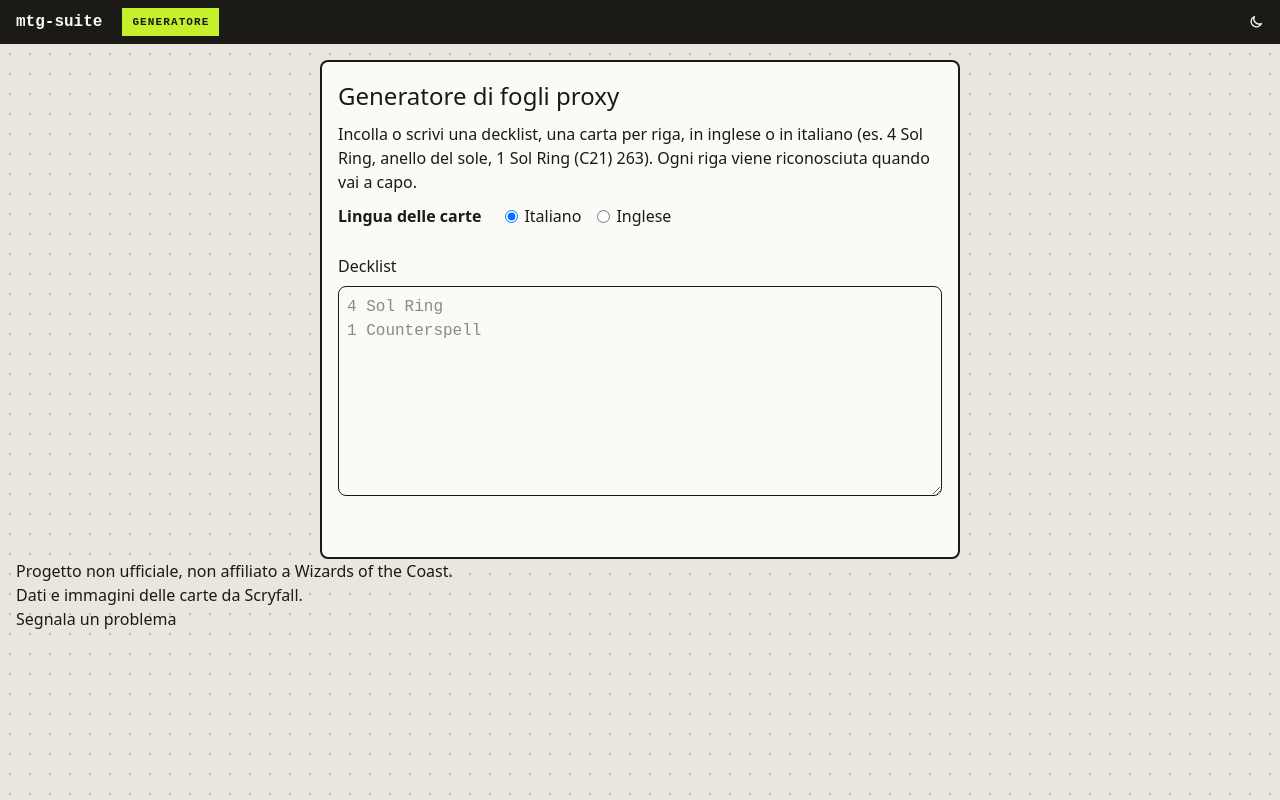
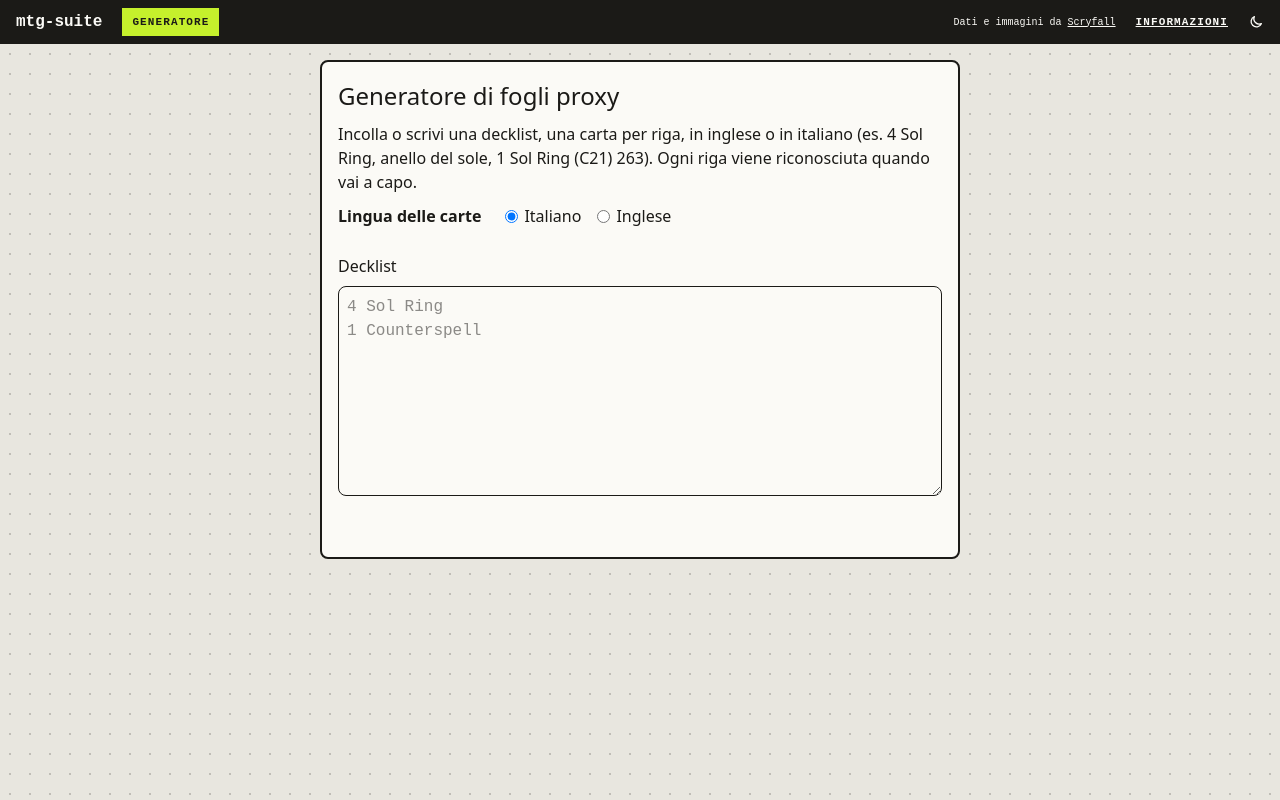
Before and after one commit to mattesalva93/leyline, a React (Vite) app in the folder packages/web/: page /proxy in a window 1280 px wide. Built offline with nearby package versions, Linux system fonts and the light colour scheme.

Commit message:
feat: move the disclaimer and the issue link to "Informazioni", and credit Scryfall in the top bar
The fixed footer is gone; its words are the same in the new dialog.

```diff
--- a/packages/web/src/Footer.tsx
+++ /dev/null
@@ -1,24 +0,0 @@
-import { useTranslation } from 'react-i18next';
-
-const ISSUES_URL = 'https://github.com/mattesalva93/mtg-suite/issues';
-const SCRYFALL_URL = 'https://scryfall.com';
-
-/** Shown on every page: disclaimer, Scryfall credit, issue link. */
-export function Footer() {
-  const { t } = useTranslation();
-  return (
-    <footer className="footer">
-      <p>{t('footer.disclaimer')}</p>
-      <p>
-        <a href={SCRYFALL_URL} target="_blank" rel="noreferrer">
-          {t('footer.scryfall')}
-        </a>
-      </p>
-      <p>
-        <a href={ISSUES_URL} target="_blank" rel="noreferrer">
-          {t('footer.report')}
-        </a>
-      </p>
-    </footer>
-  );
-}
--- a/packages/web/src/GeneratorPage.tsx
+++ b/packages/web/src/GeneratorPage.tsx
@@ -2,7 +2,6 @@ import { CARD_MM } from '@mtg-suite/core';
 import { useState } from 'react';
 import { useTranslation } from 'react-i18next';
 import { DecklistLineItem } from './DecklistLineItem.tsx';
-import { Footer } from './Footer.tsx';
 import { LanguagePicker } from './LanguagePicker.tsx';
 import { LinePanel } from './LinePanel.tsx';
 import { touchIsMainInput } from './pdf-delivery.ts';
@@ -113,7 +112,6 @@ export function GeneratorPage() {
         }
         onClose={() => setPanelLineIndex(null)}
       />
-      <Footer />
     </div>
   );
 }
--- a/packages/web/src/locales/it.json
+++ b/packages/web/src/locales/it.json
@@ -9,10 +9,18 @@
     "areas": "Aree",
     "menu": "Menu",
     "switchToDark": "Passa al tema scuro",
-    "switchToLight": "Passa al tema chiaro"
+    "switchToLight": "Passa al tema chiaro",
+    "scryfallCredit": "Dati e immagini da <scryfall>Scryfall</scryfall>"
   },
   "areas": {
     "generator": "Generatore"
+  },
+  "info": {
+    "title": "Informazioni",
+    "disclaimer": "Progetto non ufficiale, non affiliato a Wizards of the Coast.",
+    "scryfall": "Dati e immagini delle carte da Scryfall.",
+    "report": "Segnala un problema",
+    "close": "Chiudi"
   },
   "lang": {
     "it": "Italiano",
@@ -93,11 +101,6 @@
     "fetchingImages": "Scaricamento delle immagini: {{fetched}} di {{count}}",
     "composingPages": "Composizione delle pagine…"
   },
-  "footer": {
-    "disclaimer": "Progetto non ufficiale, non affiliato a Wizards of the Coast.",
-    "scryfall": "Dati e immagini delle carte da Scryfall.",
-    "report": "Segnala un problema"
-  },
   "printPicker": {
     "title": "Stampe di {{name}}",
     "back": "Indietro",
--- a/packages/web/src/shell/AppShell.tsx
+++ b/packages/web/src/shell/AppShell.tsx
@@ -1,9 +1,15 @@
+import { useState } from 'react';
 import { useTranslation } from 'react-i18next';
 import { Outlet } from 'react-router';
+import { Icon } from '../ui/Icon.tsx';
 import { AreaNav } from './AreaNav.tsx';
+import { InfoDialog } from './InfoDialog.tsx';
 import { PhoneMenu } from './PhoneMenu.tsx';
+import { ScryfallCredit } from './ScryfallCredit.tsx';
 import { ThemeSwitch } from './ThemeSwitch.tsx';
 import { useTheme } from './use-theme.ts';
+
+const MENU_ITEM = 'flex items-center gap-2 rounded-md px-3 py-2.5 text-left';
 
 /** One area of the app, as the shell's navigation links to it. */
 export interface ShellArea {
@@ -18,17 +24,26 @@ export interface ShellArea {
 export function AppShell({ areas }: { readonly areas: readonly ShellArea[] }) {
   const { t } = useTranslation();
   const { theme, switchTheme } = useTheme();
+  const [isInfoOpen, setIsInfoOpen] = useState(false);
   return (
     <div className="flex h-dvh flex-col font-sans">
       <header className="flex h-12 shrink-0 items-center gap-2 bg-chrome px-2 text-chrome-foreground lg:h-11 lg:gap-5 lg:px-4">
         <PhoneMenu areas={areas} className="lg:hidden">
-          {() => (
-            <ThemeSwitch
-              theme={theme}
-              onSwitch={switchTheme}
-              showsWords
-              className="rounded-md px-3 py-2.5 text-left"
-            />
+          {(closeMenu) => (
+            <>
+              <ThemeSwitch theme={theme} onSwitch={switchTheme} showsWords className={MENU_ITEM} />
+              <button
+                type="button"
+                className={MENU_ITEM}
+                onClick={() => {
+                  closeMenu();
+                  setIsInfoOpen(true);
+                }}
+              >
+                <Icon name="info" />
+                {t('info.title')}
+              </button>
+            </>
           )}
         </PhoneMenu>
         <span className="font-mono text-base font-bold">{t('shell.appName')}</span>
@@ -37,7 +52,13 @@ export function AppShell({ areas }: { readonly areas: readonly ShellArea[] }) {
           placement="topBar"
           className="hidden min-w-0 items-center gap-1 lg:flex"
         />
-        <ThemeSwitch theme={theme} onSwitch={switchTheme} className="ml-auto hidden lg:flex" />
+        <ScryfallCredit className="ml-auto" />
+        <InfoDialog
+          isOpen={isInfoOpen}
+          onOpenChange={setIsInfoOpen}
+          triggerClassName="hidden font-mono text-[11px] font-bold tracking-widest uppercase underline lg:block"
+        />
+        <ThemeSwitch theme={theme} onSwitch={switchTheme} className="hidden lg:flex" />
       </header>
       <main className="dot-grid min-h-0 flex-1 overflow-y-auto">
         <Outlet />
--- /dev/null
+++ b/packages/web/src/shell/InfoDialog.tsx
@@ -0,0 +1,45 @@
+import { useTranslation } from 'react-i18next';
+import {
+  CenteredDialogContent,
+  Dialog,
+  DialogClose,
+  DialogTitle,
+  DialogTrigger,
+} from '../ui/Dialog.tsx';
+
+const ISSUES_URL = 'https://github.com/mattesalva93/mtg-suite/issues';
+
+/**
+ * "Informazioni": the disclaimer, the data credit and the link to report a problem, out of the
+ * way of the work. It opens from its button in the top bar, or from wherever `onOpenChange`
+ * is called (the phone menu).
+ */
+export function InfoDialog({
+  isOpen,
+  onOpenChange,
+  triggerClassName,
+}: {
+  readonly isOpen: boolean;
+  readonly onOpenChange: (isOpen: boolean) => void;
+  readonly triggerClassName: string;
+}) {
+  const { t } = useTranslation();
+  return (
+    <Dialog open={isOpen} onOpenChange={onOpenChange}>
+      <DialogTrigger className={triggerClassName}>{t('info.title')}</DialogTrigger>
+      <CenteredDialogContent>
+        <DialogTitle className="mb-2 text-base font-bold">{t('info.title')}</DialogTitle>
+        <p>{t('info.disclaimer')}</p>
+        <p className="mt-2">{t('info.scryfall')}</p>
+        <p className="mt-2">
+          <a className="text-link underline" href={ISSUES_URL} target="_blank" rel="noreferrer">
+            {t('info.report')}
+          </a>
+        </p>
+        <DialogClose className="mt-4 rounded-md border-2 border-border bg-accent px-3 py-1.5 font-bold text-accent-foreground">
+          {t('info.close')}
+        </DialogClose>
+      </CenteredDialogContent>
+    </Dialog>
+  );
+}
--- /dev/null
+++ b/packages/web/src/shell/ScryfallCredit.tsx
@@ -0,0 +1,19 @@
+import { Trans } from 'react-i18next';
+
+const SCRYFALL_URL = 'https://scryfall.com';
+
+/** The small line, always in the top bar, that says where card data and images come from. */
+export function ScryfallCredit({ className = '' }: { readonly className?: string }) {
+  return (
+    <p className={`font-mono text-[10px] whitespace-nowrap ${className}`}>
+      <Trans
+        i18nKey="shell.scryfallCredit"
+        components={{
+          scryfall: (
+            <a className="underline" href={SCRYFALL_URL} target="_blank" rel="noreferrer" />
+          ),
+        }}
+      />
+    </p>
+  );
+}
```
Also changed, not shown: 1 other file (tests, documents, lock files or other folders).
